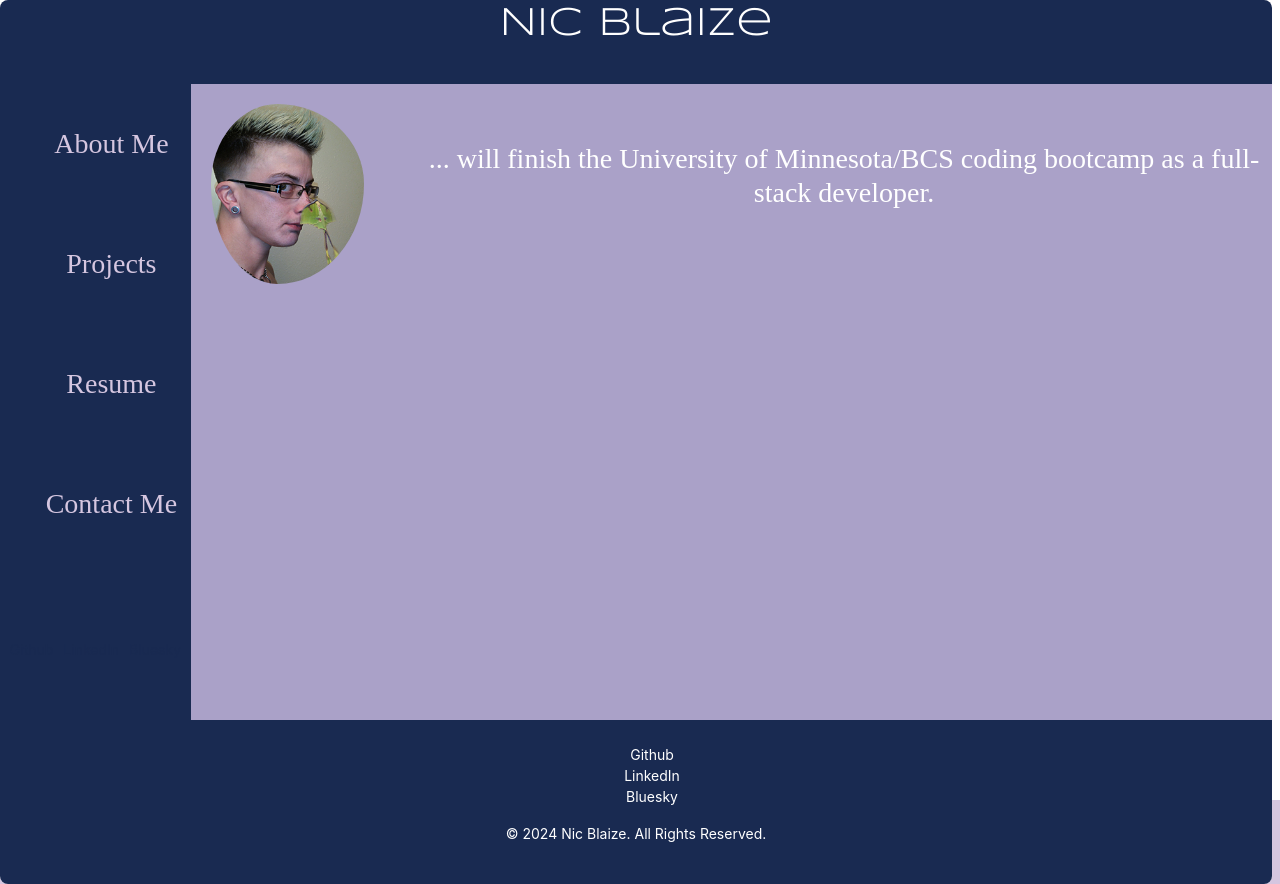
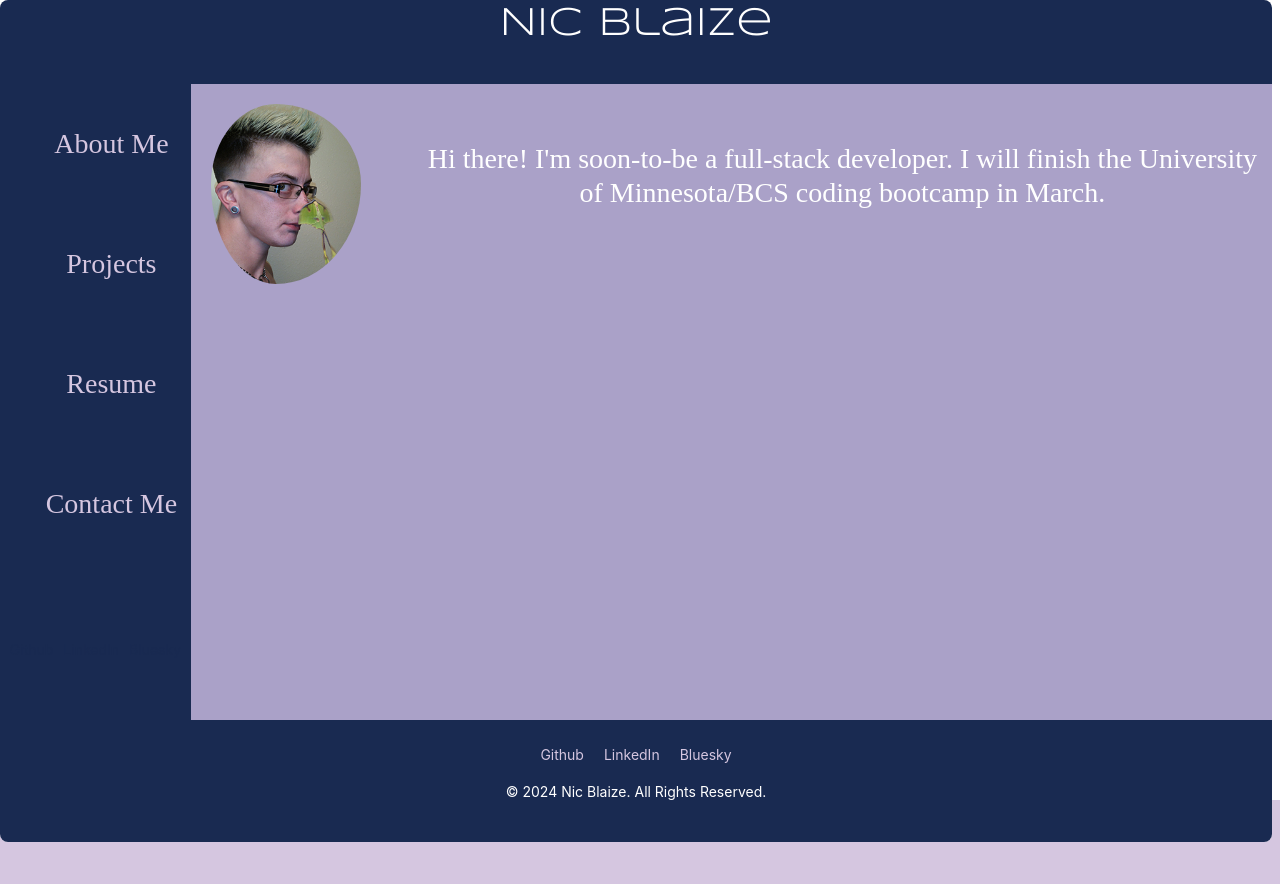
Before and after one commit to k3strl/12.React-Portfolio, a React (Vite) app: page / in a window 1280 px wide. After the commit the page ends 842 px from the top, so only its background shows below. Built offline with nearby package versions, Linux system fonts and the light colour scheme; a web font is replaced by a local one.

Commit message:
final fixes and changes

```diff
--- a/src/components/Footer.jsx
+++ b/src/components/Footer.jsx
@@ -5,13 +5,13 @@ const Footer = () => {
     <footer>
       <ul>
         <li>
-          Github
+          <a href="https://github.com/k3strl">Github</a>
         </li>
         <li>
-          LinkedIn
+        <a href="https://www.linkedin.com/">LinkedIn</a>
         </li>
         <li>
-          Bluesky
+        <a href="https://bsky.app/profile/k3strl.bsky.social">Bluesky</a>
         </li>
       </ul>
       <p>© 2024 Nic Blaize. All Rights Reserved.</p>
--- a/src/components/Hero.jsx
+++ b/src/components/Hero.jsx
@@ -9,8 +9,7 @@ const Hero = () => {
         <ul>
           <li>
             <h3>
-              ... will finish the University of
-              Minnesota/BCS coding bootcamp as a full-stack developer.
+              Hi there! I'm soon-to-be a full-stack developer. I will finish the University of Minnesota/BCS coding bootcamp in March.
             </h3>
           </li>
         </ul>
--- a/src/components/Navbar.jsx
+++ b/src/components/Navbar.jsx
@@ -21,9 +21,9 @@ const Navbar = ({ setActiveComponent }) => {
         </ul>
       </nav>
       <div className="social-links">
-        <a href="https://github.com/yourusername" target="_blank" rel="noopener noreferrer">Github</a>
-        <a href="https://linkedin.com/in/yourusername" target="_blank" rel="noopener noreferrer">LinkedIn</a>
-        <a href="https://bsky.app/profile/yourusername" target="_blank" rel="noopener noreferrer">Bluesky</a>
+        <a href="#" target="_blank" rel="noopener noreferrer">Github</a>
+        <a href="#" target="_blank" rel="noopener noreferrer">LinkedIn</a>
+        <a href="#" target="_blank" rel="noopener noreferrer">Bluesky</a>
       </div>
     </>
   );
--- a/src/styles/index.css
+++ b/src/styles/index.css
@@ -33,6 +33,26 @@ footer {
 
 footer * {
   background-color: var(--darkest); /* Ensure all elements in the footer have the same background color */
+}
+
+footer ul {
+  display: flex;
+  justify-content: center;
+  padding: 0;
+}
+
+footer li {
+  margin: 0 10px;
+  list-style: none;
+}
+
+footer a {
+  color: var(--lightest);
+  text-decoration: none;
+}
+
+footer a:hover {
+  text-decoration: underline;
 }
 
 h1 {
@@ -81,8 +101,7 @@ ul {
 }
 
 .contact-form {
-  width: 100%; /* Ensure the form covers the entire width */
-  max-width: 100%; /* Remove the max-width constraint */
+  max-width: 600px; /* Restore the max-width constraint */
   margin: 0 auto;
   padding: 16px;
   background-color: var(--mid-dark);
@@ -161,17 +180,8 @@ contact-form input,
 }
 
 social-links a:hover {
-  text-decoration: underline;
+  text-decoration: none;
 }
-
-/*
-img.project-images {
-  width: 200px;
-  height: 200px;
-  border: 5px solid #192a51ff;
-  /* object-fit: cover; Ensure the image covers the area without distortion
-}
-*/
 
 img[src*="assets/projects"] {
   width: 200px;
```
